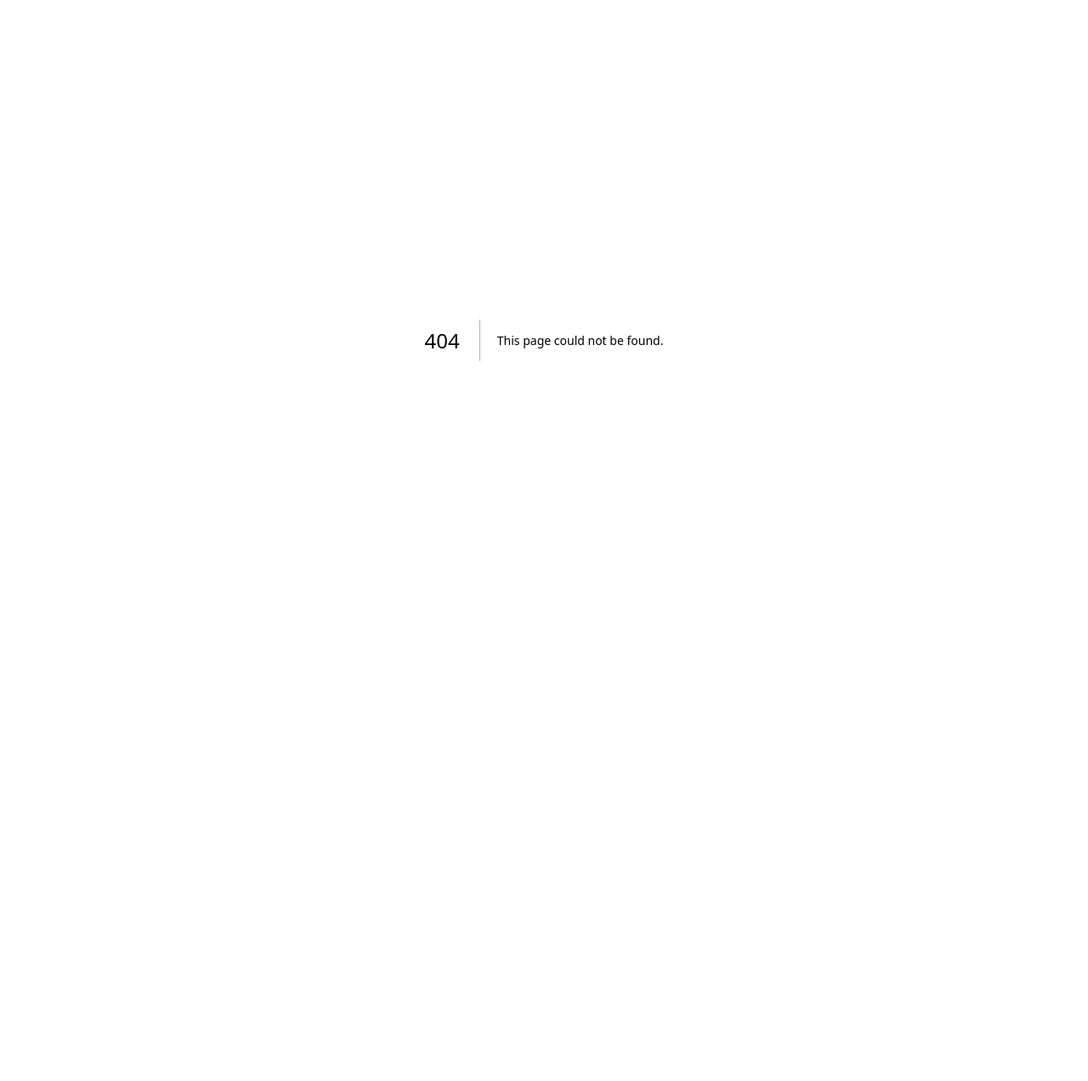
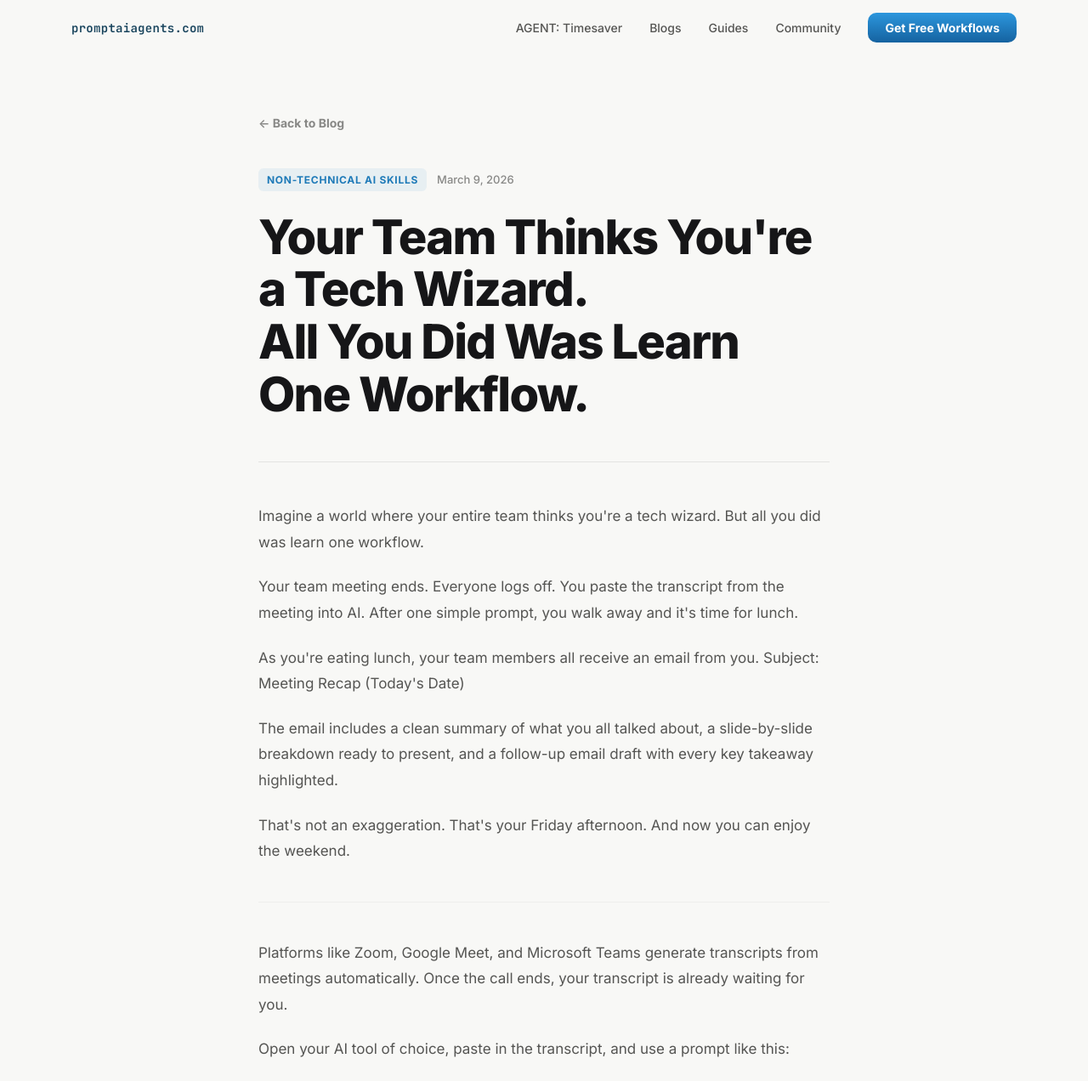
Before and after one commit to coolcalvin457-tech/agent-timesaver-nextjs, a Next.js app: page /blog/your-team-thinks-youre-a-tech-wizard in a window 1280 px wide. Before the commit this address had no page. Shown: the top 1272 px of the page at 85% size. Before the commit the page ends 800 px from the top, so only its background shows below. Built offline with nearby package versions, Linux system fonts and the light colour scheme.

Commit message:
Add Blog Post 3: Your Team Thinks You're a Tech Wizard

```diff
--- /dev/null
+++ b/app/blog/your-team-thinks-youre-a-tech-wizard/page.tsx
@@ -0,0 +1,238 @@
+import type { Metadata } from "next";
+import NavClient from "@/components/NavClient";
+
+export const metadata: Metadata = {
+  title:
+    "Your Team Thinks You're a Tech Wizard. All You Did Was Learn One Workflow. | promptaiagents.com",
+  description:
+    "Your meeting ends. One prompt to AI gives you a summary, slide breakdown, and follow-up email before lunch. Here's the exact workflow.",
+  openGraph: {
+    title:
+      "Your Team Thinks You're a Tech Wizard. All You Did Was Learn One Workflow.",
+    description:
+      "Your meeting ends. One prompt to AI gives you a summary, slide breakdown, and follow-up email before lunch.",
+    url: "https://promptaiagents.com/blog/your-team-thinks-youre-a-tech-wizard",
+    siteName: "promptaiagents.com",
+    type: "article",
+  },
+};
+
+export default function PostPage() {
+  return (
+    <>
+      <NavClient />
+      <main
+        style={{
+          minHeight: "100vh",
+          paddingTop: "100px",
+          paddingBottom: "80px",
+        }}
+      >
+        {/* Back link */}
+        <div className="container-narrow">
+          <div style={{ paddingTop: "32px", marginBottom: "40px" }}>
+            <a
+              href="/blog"
+              style={{
+                fontSize: "0.875rem",
+                fontWeight: 600,
+                color: "var(--text-muted)",
+                display: "inline-flex",
+                alignItems: "center",
+                gap: "6px",
+                transition: "color 0.15s ease",
+              }}
+            >
+              ← Back to Blog
+            </a>
+          </div>
+        </div>
+
+        {/* Post header */}
+        <div className="container-narrow">
+          <div style={{ marginBottom: "48px" }}>
+            <div
+              style={{
+                display: "flex",
+                alignItems: "center",
+                gap: "12px",
+                marginBottom: "24px",
+                flexWrap: "wrap",
+              }}
+            >
+              <span className="blog-tag">Non-Technical AI Skills</span>
+              <span className="caption" style={{ color: "var(--text-muted)" }}>
+                March 9, 2026
+              </span>
+            </div>
+            <h1
+              className="display"
+              style={{
+                marginBottom: "0",
+                maxWidth: "720px",
+                lineHeight: 1.1,
+              }}
+            >
+              Your Team Thinks You&apos;re a Tech Wizard.<br />
+              All You Did Was Learn One Workflow.
+            </h1>
+          </div>
+
+          {/* Divider */}
+          <hr
+            style={{
+              border: "none",
+              borderTop: "1px solid var(--border)",
+              marginBottom: "48px",
+            }}
+          />
+        </div>
+
+        {/* Post body */}
+        <div className="container-narrow">
+          <div className="blog-body">
+
+            {/* Section 1: Hook */}
+            <div className="blog-section">
+              <p>
+                Imagine a world where your entire team thinks you&apos;re a tech
+                wizard. But all you did was learn one workflow.
+              </p>
+              <p>
+                Your team meeting ends. Everyone logs off. You paste the
+                transcript from the meeting into AI. After one simple prompt,
+                you walk away and it&apos;s time for lunch.
+              </p>
+              <p>
+                As you&apos;re eating lunch, your team members all receive an
+                email from you. Subject: Meeting Recap (Today&apos;s Date)
+              </p>
+              <p>
+                The email includes a clean summary of what you all talked about,
+                a slide-by-slide breakdown ready to present, and a follow-up
+                email draft with every key takeaway highlighted.
+              </p>
+              <p>
+                That&apos;s not an exaggeration. That&apos;s your Friday
+                afternoon. And now you can enjoy the weekend.
+              </p>
+            </div>
+
+            {/* Section 2: Workflow */}
+            <div className="blog-section">
+              <p>
+                Platforms like Zoom, Google Meet, and Microsoft Teams generate
+                transcripts from meetings automatically. Once the call ends,
+                your transcript is already waiting for you.
+              </p>
+              <p>
+                Open your AI tool of choice, paste in the transcript, and use a
+                prompt like this:
+              </p>
+              <div className="blog-prompt-box">
+                <p>
+                  Here&apos;s the transcript from my team meeting today. I need
+                  three things:
+                </p>
+                <ol style={{ marginTop: "12px", paddingLeft: "20px" }}>
+                  <li>Clean summary of everything we discussed.</li>
+                  <li>Slide presentation of 5-7 key takeaways.</li>
+                  <li>
+                    Draft a follow-up email I can send to everyone on the call.
+                    Include 1-2 next steps.
+                  </li>
+                </ol>
+              </div>
+              <p>
+                That last part is worth pausing on. You handed AI a full meeting
+                transcript and it pulled out the 1 to 2 things your team
+                actually needs to do next. No digging through notes. No trying
+                to remember what was decided. It read the whole thing so you
+                didn&apos;t have to.
+              </p>
+              <p>
+                Then you proofread the draft, copy &amp; paste, and hit send.
+              </p>
+              <p>
+                Your coworkers will have it in their inbox before they get a
+                chance to open their lunch.
+              </p>
+            </div>
+
+            {/* Section 3: Horizon */}
+            <div className="blog-section">
+              <p>Meetings are just the beginning.</p>
+              <p>
+                Any time you have a document and need finished work from it,
+                this same move applies. Whether it&apos;s a proposal, a project
+                brief, or a performance review, tell AI what your desired
+                outcome should look like and it will do the heavy lifting.
+              </p>
+              <p>The final document may change, but the workflow stays the same.</p>
+            </div>
+
+            {/* Section 4: CTA text */}
+            <div className="blog-section">
+              <p>
+                Continue to explore the website for more relevant tools and
+                resources. And let me know how you start implementing AI at your
+                job.
+              </p>
+            </div>
+
+          </div>
+
+          {/* CTA card */}
+          <div className="blog-cta-card">
+            <div
+              style={{
+                fontSize: "0.75rem",
+                fontWeight: 700,
+                letterSpacing: "0.08em",
+                textTransform: "uppercase",
+                color: "rgba(30,122,184,0.9)",
+                marginBottom: "16px",
+              }}
+            >
+              Free tool
+            </div>
+            <h2
+              style={{
+                fontSize: "1.375rem",
+                fontWeight: 800,
+                color: "#FFFFFF",
+                letterSpacing: "-0.02em",
+                lineHeight: 1.25,
+                marginBottom: "12px",
+                maxWidth: "480px",
+                marginLeft: "auto",
+                marginRight: "auto",
+              }}
+            >
+              See which AI workflows fit your job.
+            </h2>
+            <p
+              style={{
+                fontSize: "0.9375rem",
+                color: "rgba(255,255,255,0.55)",
+                lineHeight: 1.65,
+                marginBottom: "28px",
+                maxWidth: "400px",
+                marginLeft: "auto",
+                marginRight: "auto",
+              }}
+            >
+              Enter your job title. Answer a few questions. Walk away with 5
+              AI workflows built for your specific role and a real estimate of
+              the time you could get back.
+            </p>
+            <a href="/#timesaver" className="btn btn-primary">
+              Try AGENT: Timesaver — free →
+            </a>
+          </div>
+
+        </div>
+      </main>
+    </>
+  );
+}
```
Also changed, not shown: app/blog/page.tsx (+13 -0 lines).
